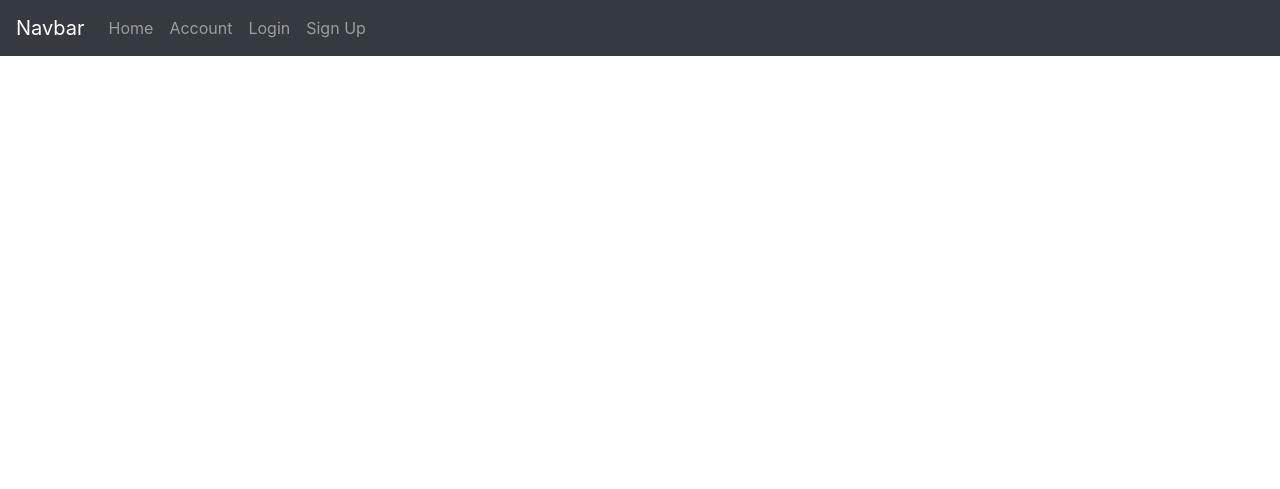
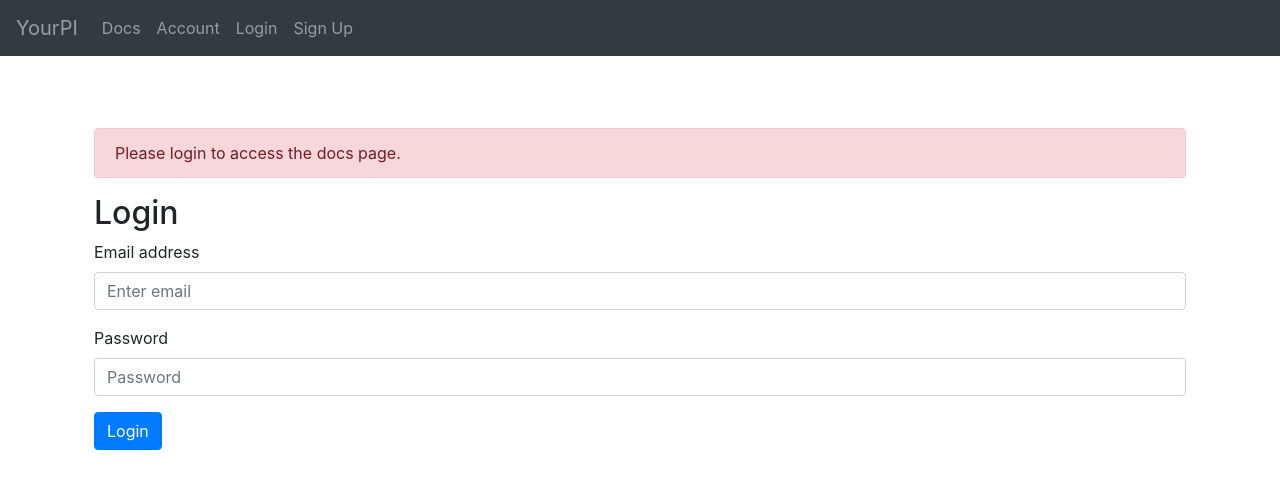
Before and after one commit to antar/YourPI, a PHP site: page /rest-api-authentication-example/ in a window 1280 px wide. Shown: the top 489 px of the page. Run offline with PHP 8.4, Linux system fonts and the light colour scheme; some libraries are stand-ins or nearby versions.

Commit message:
fix: no more problems with login / logout

```diff
--- a/index.html
+++ b/index.html
@@ -16,13 +16,13 @@
 
 <!-- navbar -->
 <nav class="navbar navbar-expand-md navbar-dark bg-dark fixed-top">
-	<a class="navbar-brand" href="#">Navbar</a>
+	<a class="navbar-brand isDisabled" href="#">YourPI</a>
 	<button class="navbar-toggler" type="button" data-toggle="collapse" data-target="#navbarNavAltMarkup" aria-controls="navbarNavAltMarkup" aria-expanded="false" aria-label="Toggle navigation">
 		<span class="navbar-toggler-icon"></span>
 	</button>
 	<div class="collapse navbar-collapse" id="navbarNavAltMarkup">
 		<div class="navbar-nav">
-			<a class="nav-item nav-link" href="#" id='home'>Home</a>
+			<a class="nav-item nav-link" href="#" id='home'>Docs</a>
 			<a class="nav-item nav-link" href="#" id='update_account'>Account</a>
 			<a class="nav-item nav-link" href="#" id='logout'>Logout</a>
 			<a class="nav-item nav-link" href="#" id='login'>Login</a>
@@ -56,9 +56,45 @@
 
 <script>
 	// jQuery codes
-	$(document).ready(function(){
+	$(document).ready(function() {
+
+		function getCookie(name) {
+			var dc = document.cookie;
+			var prefix = name + "=";
+			var begin = dc.indexOf("; " + prefix);
+			if (begin == -1) {
+				begin = dc.indexOf(prefix);
+				if (begin != 0) return null;
+			}
+			else
+			{
+				begin += 2;
+				var end = document.cookie.indexOf(";", begin);
+				if (end == -1) {
+				end = dc.length;
+				}
+			}
+			// because unescape has been deprecated, replaced with decodeURI
+			//return unescape(dc.substring(begin + prefix.length, end));
+			return decodeURI(dc.substring(begin + prefix.length, end));
+		}
+
+		function doSomething() {
+			var myCookie = getCookie("jwt");
+
+			if (!myCookie) {
+				showLoggedOutMenu();
+			}
+			else {
+				showLoggedInMenu();
+			}
+		}
+
+		doSomething();
+		showHomePage();
+
 		// show sign up / registration form
-		$(document).on('click', '#sign_up', function(){
+		$(document).on('click', '#sign_up', function() {
 
 			var html = `
 				<h2>Sign Up</h2>
@@ -92,8 +128,7 @@
 		});
 
 		// trigger when registration form is submitted
-		$(document).on('submit', '#sign_up_form', function(){
-
+		$(document).on('submit', '#sign_up_form', function() {
 			// get form data
 			var sign_up_form=$(this);
 			var form_data=JSON.stringify(sign_up_form.serializeObject());
@@ -119,12 +154,12 @@
 		});
 
 		// show login form
-		$(document).on('click', '#login', function(){
+		$(document).on('click', '#login', function() {
 			showLoginPage();
 		});
 
 		// trigger when login form is submitted
-		$(document).on('submit', '#login_form', function(){
+		$(document).on('submit', '#login_form', function() {
 
 			// get form data
 			var login_form=$(this);
@@ -146,7 +181,7 @@
 					$('#response').html("<div class='alert alert-success'>Successful login.</div>");
 
 				},
-				error: function(xhr, resp, text){
+				error: function(xhr, resp, text) {
 					// on error, tell the user login has failed & empty the input boxes
 					$('#response').html("<div class='alert alert-danger'>Login failed. Email or password is incorrect.</div>");
 					login_form.find('input').val('');
@@ -157,18 +192,18 @@
 		});
 
 		// show home page
-		$(document).on('click', '#home', function(){
+		$(document).on('click', '#home', function() {
 			showHomePage();
 			clearResponse();
 		});
 
 		// show update account form
-		$(document).on('click', '#update_account', function(){
+		$(document).on('click', '#update_account', function() {
 			showUpdateAccountForm();
 		});
 
 		// trigger when 'update account' form is submitted
-		$(document).on('submit', '#update_account_form', function(){
+		$(document).on('submit', '#update_account_form', function() {
 
 			// handle for update_account_form
 			var update_account_form=$(this);
@@ -202,11 +237,11 @@
 
 				// show error message to user
 				error: function(xhr, resp, text){
-					if(xhr.responseJSON.message=="Unable to update user."){
+					if(xhr.responseJSON.message=="Unable to update user.") {
 						$('#response').html("<div class='alert alert-danger'>Unable to update account.</div>");
 					}
 
-					else if(xhr.responseJSON.message=="Access denied."){
+					else if(xhr.responseJSON.message=="Access denied.") {
 						showLoginPage();
 						$('#response').html("<div class='alert alert-success'>Access denied. Please login</div>");
 					}
@@ -217,18 +252,18 @@
 		});
 
 		// logout the user
-		$(document).on('click', '#logout', function(){
+		$(document).on('click', '#logout', function() {
 			showLoginPage();
 			$('#response').html("<div class='alert alert-info'>You are logged out.</div>");
 		});
 
 		// remove any prompt messages
-		function clearResponse(){
+		function clearResponse() {
 			$('#response').html('');
 		}
 
 		// show login page
-		function showLoginPage(){
+		function showLoginPage() {
 
 			// remove jwt
 			setCookie("jwt", "", 1);
@@ -265,14 +300,14 @@
 		}
 
 		// if the user is logged out
-		function showLoggedOutMenu(){
+		function showLoggedOutMenu() {
 			// show login and sign up from navbar & hide logout button
 			$("#login, #sign_up").show();
 			$("#logout").hide();
 		}
 
 		// show home page
-		function showHomePage(){
+		function showHomePage() {
 
 			// validate jwt to verify access
 			var jwt = getCookie('jwt');
@@ -281,10 +316,26 @@
 				// if valid, show homepage
 				var html = `
 					<div class="card">
-						<div class="card-header">Welcome to Home!</div>
+						<div class="card-header">Welcome to YourPI!</div>
 						<div class="card-body">
 							<h5 class="card-title">You are logged in.</h5>
 							<p class="card-text">You won't be able to access the home and account pages if you are not logged in.</p>
+						</div>
+					</div>
+					<div style="height: 30px;"></div>
+					<div class="card">
+						<div class="card-header">Introduction</div>
+						<div class="card-body">
+							<h5 class="card-title">An unofficial take on the YourPI.</h5>
+							<p class="card-text">This api serves as a construction kit.</p>
+							<p>The repository can be found on <a href="https://github.com/antar/REST-API">Github</a>. By default there are products and categories. These can be modified with CRUD.</p>
+							<p>The User Authentication is made with <a href="https://github.com/firebase/php-jwt">JWT.</a></p>
+						</div>
+					</div>
+					<div style="height: 30px;"></div>
+					<div class="card">
+						<div class="card-header">Usage</div>
+						<div class="card-body">
 						</div>
 					</div>
 					`;
@@ -294,14 +345,14 @@
 			})
 
 			// show login page on error
-			.fail(function(result){
+			.fail(function(result) {
 				showLoginPage();
-				$('#response').html("<div class='alert alert-danger'>Please login to access the home page.</div>");
+				$('#response').html("<div class='alert alert-danger'>Please login to access the docs page.</div>");
 			});
 		}
 
 		// get or read cookie
-		function getCookie(cname){
+		function getCookie(cname) {
 			var name = cname + "=";
 			var decodedCookie = decodeURIComponent(document.cookie);
 			var ca = decodedCookie.split(';');
@@ -319,13 +370,13 @@
 		}
 
 		// if the user is logged in
-		function showLoggedInMenu(){
+		function showLoggedInMenu() {
 			// hide login and sign up from navbar & show logout button
 			$("#login, #sign_up").hide();
 			$("#logout").show();
 		}
 
-		function showUpdateAccountForm(){
+		function showUpdateAccountForm() {
 			// validate jwt to verify access
 			var jwt = getCookie('jwt');
 			$.post("api/user/validate_token.php", JSON.stringify({ jwt:jwt })).done(function(result) {
@@ -365,14 +416,14 @@
 			})
 
 			// on error/fail, tell the user he needs to login to show the account page
-			.fail(function(result){
+			.fail(function(result) {
 				showLoginPage();
 				$('#response').html("<div class='alert alert-danger'>Please login to access the account page.</div>");
 			});
 		}
 
 		// function to make form values to json format
-		$.fn.serializeObject = function(){
+		$.fn.serializeObject = function() {
 
 			var o = {};
 			var a = this.serializeArray();
--- a/styles/custom.css
+++ b/styles/custom.css
@@ -1,3 +1,9 @@
 body { padding-top: 5rem; }
 .starter-template { padding: 3rem 1.5rem; }
 #logout{ display:none; }
+.isDisabled {
+	  color: currentColor;
+	  cursor: default;
+	  opacity: 0.5;
+	  text-decoration: none;
+	}
```
